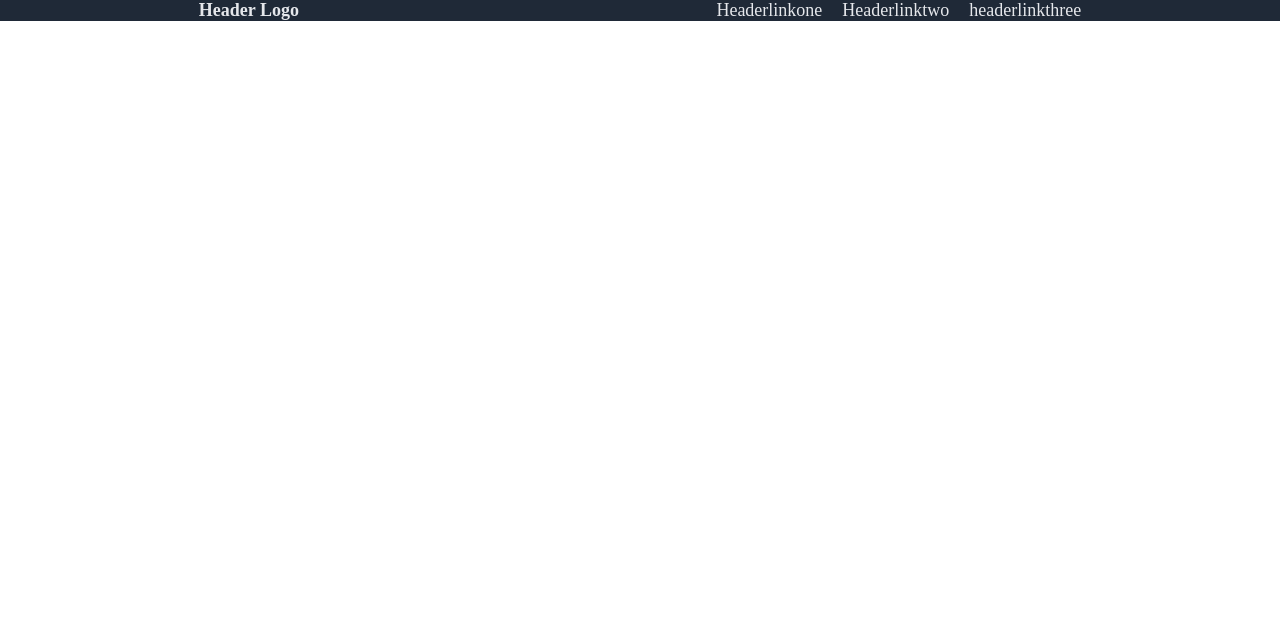
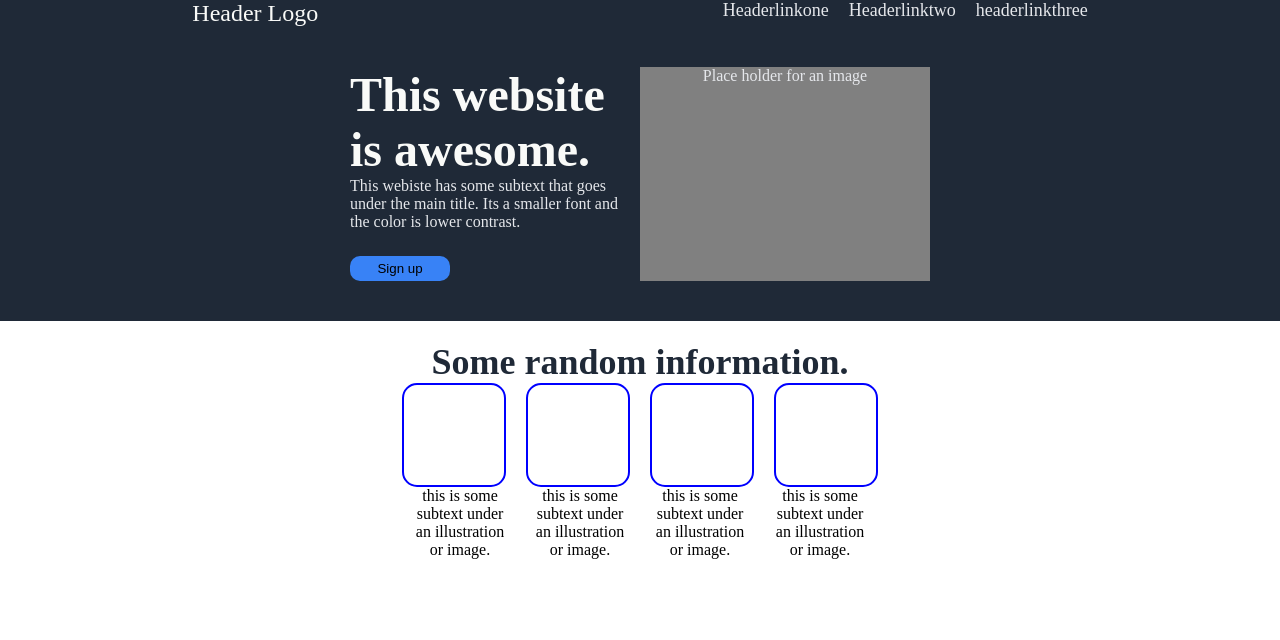
Before and after one commit to buryurdead/landing_page, a plain HTML site: page index.html in a window 1280 px wide. Drawn offline with Linux system fonts and the light colour scheme.

Commit message:
Added another section applied some styles to the new section and some tweaks

```diff
--- a/css/style.css
+++ b/css/style.css
@@ -13,7 +13,8 @@ header {
 }
 
 .header-logo {
-    font-weight: bold;
+    font-size: 24px;
+    color: #F9FAF8;
 }
 
 ul {
@@ -24,3 +25,71 @@ ul {
 ul li {
     margin-left: 20px;
 }
+
+.hero-container {
+    padding: 40px 350px 40px 350px;
+    background: #1F2937;
+    color: #E5E7EB;
+    display: flex;
+    justify-content: space-between;
+}
+
+.hero-bold {
+    font-size: 48px;
+    font-weight: bold;
+    color: #F9FAF8;
+}
+
+.signup {
+    margin-top: 25px;
+    background: #3882F6;
+    width: 100px;
+    height: 25px;
+    border: none;
+    border-radius: 10px;
+}
+
+.hero-text {
+    width: 500px;
+}
+
+.placeholder {
+    width: 500px;
+    background: gray;
+    text-align: center;
+}
+
+.info-container h1 {
+    text-align: center;
+    font-size: 36px;
+    font-weight: 800;
+    color: #1F2937;
+    padding-top: 20px;
+}
+
+.pic-grid {
+    display: flex;
+    justify-content: center;
+}
+
+.pic {
+    border: 2px solid blue;
+    height: 100px;
+    width: 100px;
+    border-radius: 15px;
+    margin-left: 10px;
+    margin-right: 10px;
+}
+
+.word-grid {
+    display: flex;
+    justify-content: center;
+}
+
+.word {
+    height: 150px;
+    width: 100px;
+    margin-left: 10px;
+    margin-right: 10px;
+    text-align: center;
+}
--- a/index.html
+++ b/index.html
@@ -18,5 +18,28 @@
             </ul>
         </nav>
     </header>
+    <div class="hero-container">
+        <div class="hero-text">
+            <p class="hero-bold">This website is awesome.</p>
+            <p>This webiste has some subtext that goes under the main title. Its a smaller font and the color is lower contrast.</p>
+            <button class="signup">Sign up</button>
+        </div>
+        <div class="placeholder">Place holder for an image</div>
+    </div>
+    <div class="info-container">
+        <h1>Some random information.</h1>
+        <div class="pic-grid">
+            <div class="pic"></div>
+            <div class="pic"></div>
+            <div class="pic"></div>
+            <div class="pic"></div>
+        </div>
+        <div class="word-grid">
+            <div class="word"><p>this is some subtext under an illustration or image.</p></div>
+            <div class="word">this is some subtext under an illustration or image.</div>
+            <div class="word">this is some subtext under an illustration or image.</div>
+            <div class="word">this is some subtext under an illustration or image.</div>
+        </div>
+    </div>
 </body>
 </html>
```
